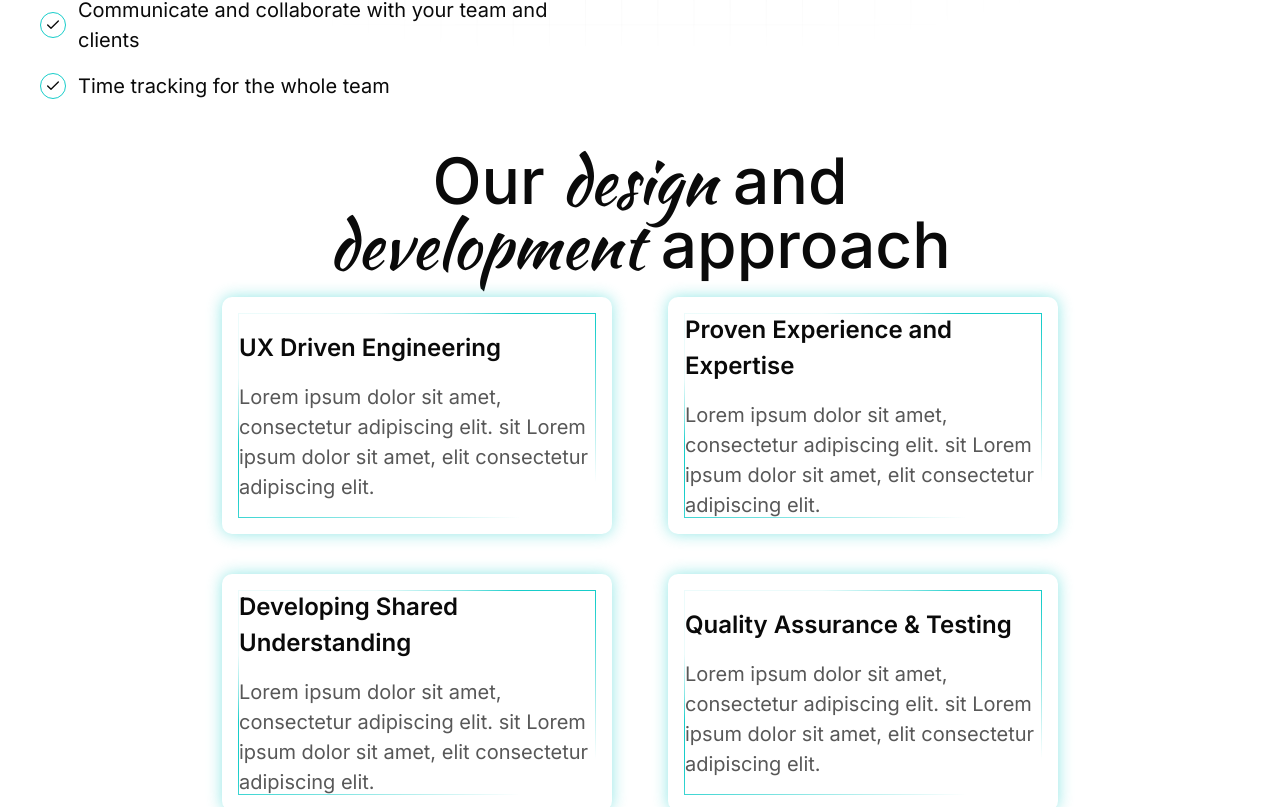
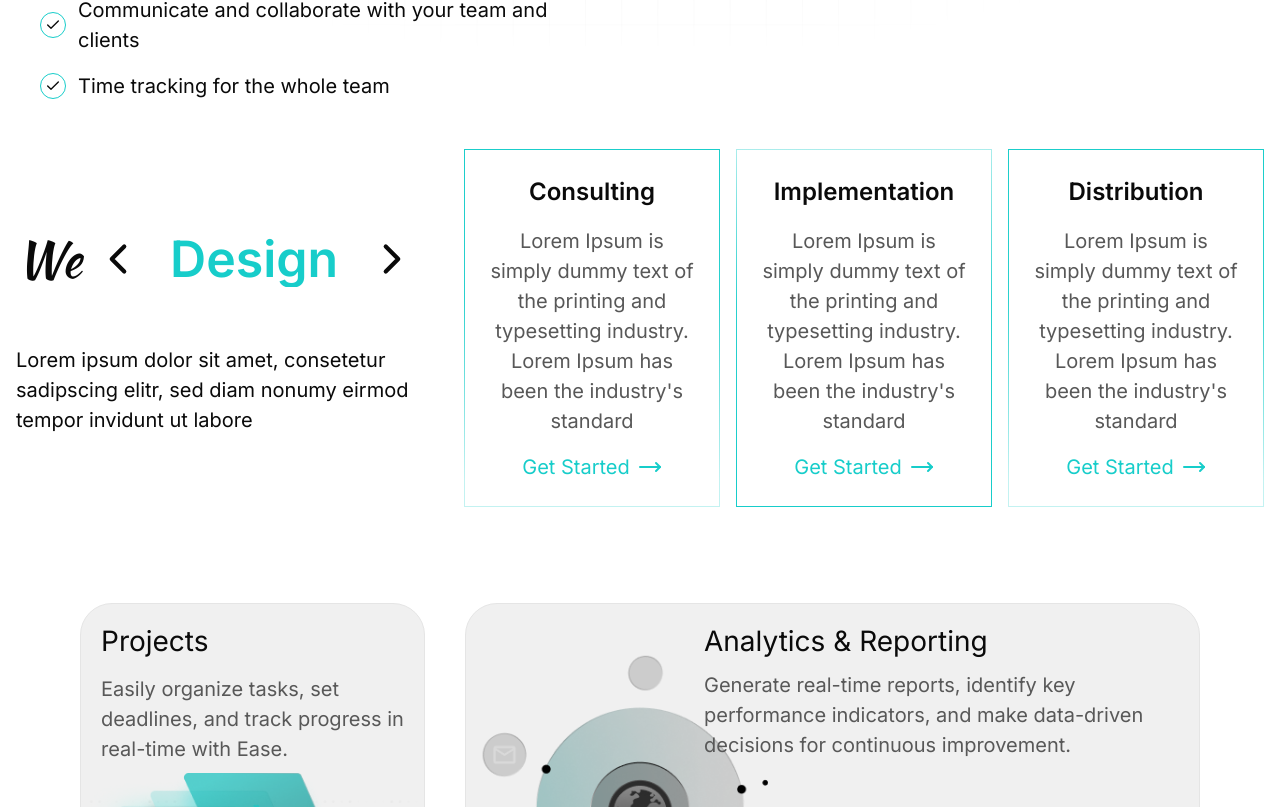
Before and after one commit to Roshen-Perera/ceylon-developers-portfolio, a Next.js app: page / in a window 1280 px wide. Shown: the part 1393-2200 px from the top of the page. Built offline with nearby package versions, Linux system fonts and the light colour scheme.

Commit message:
Comment out Approach component in Home for future use

```diff
--- a/app/page.tsx
+++ b/app/page.tsx
@@ -26,7 +26,7 @@ export default function Home() {
       </div>
       <Services />
       <Why />
-      <Approach />
+      {/* <Approach /> */}
       <WeDoSection />
       <div className="flex flex-col items-center justify-center mt-12">
         <Facilities />
```
